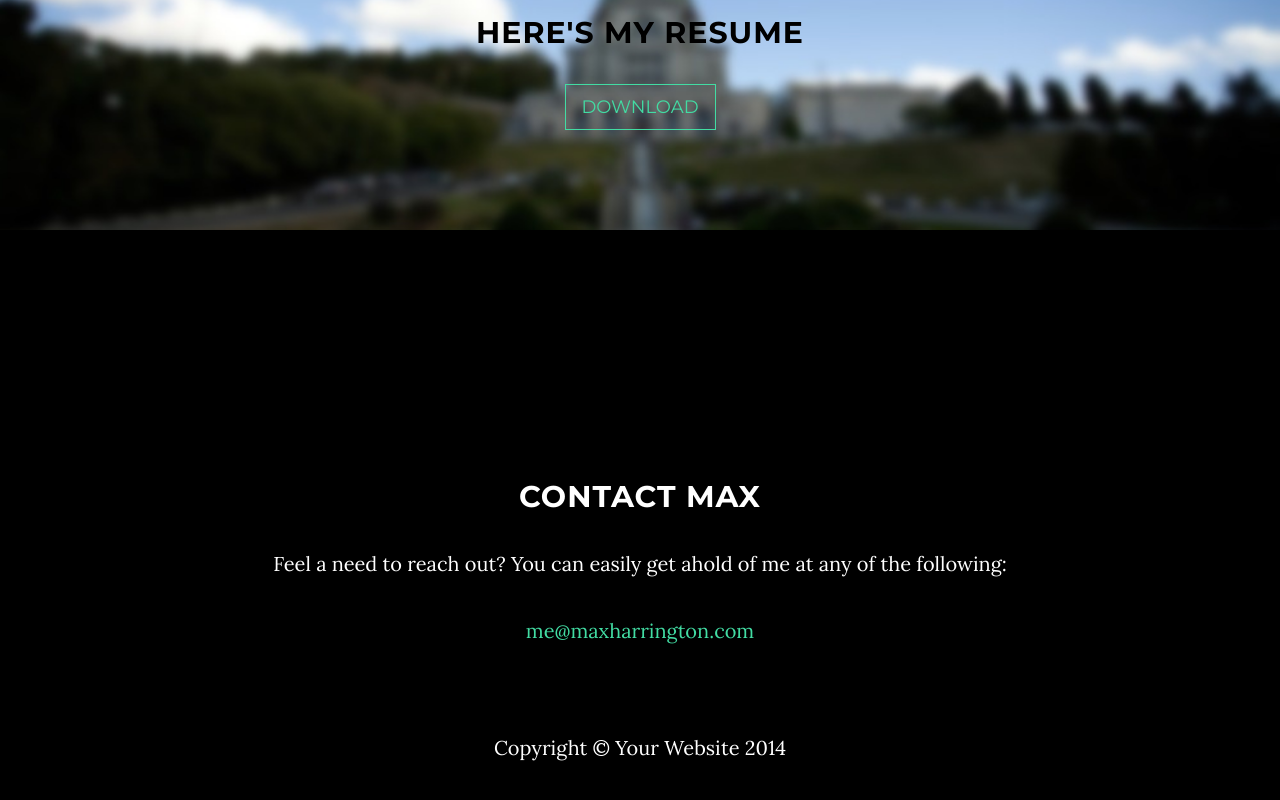
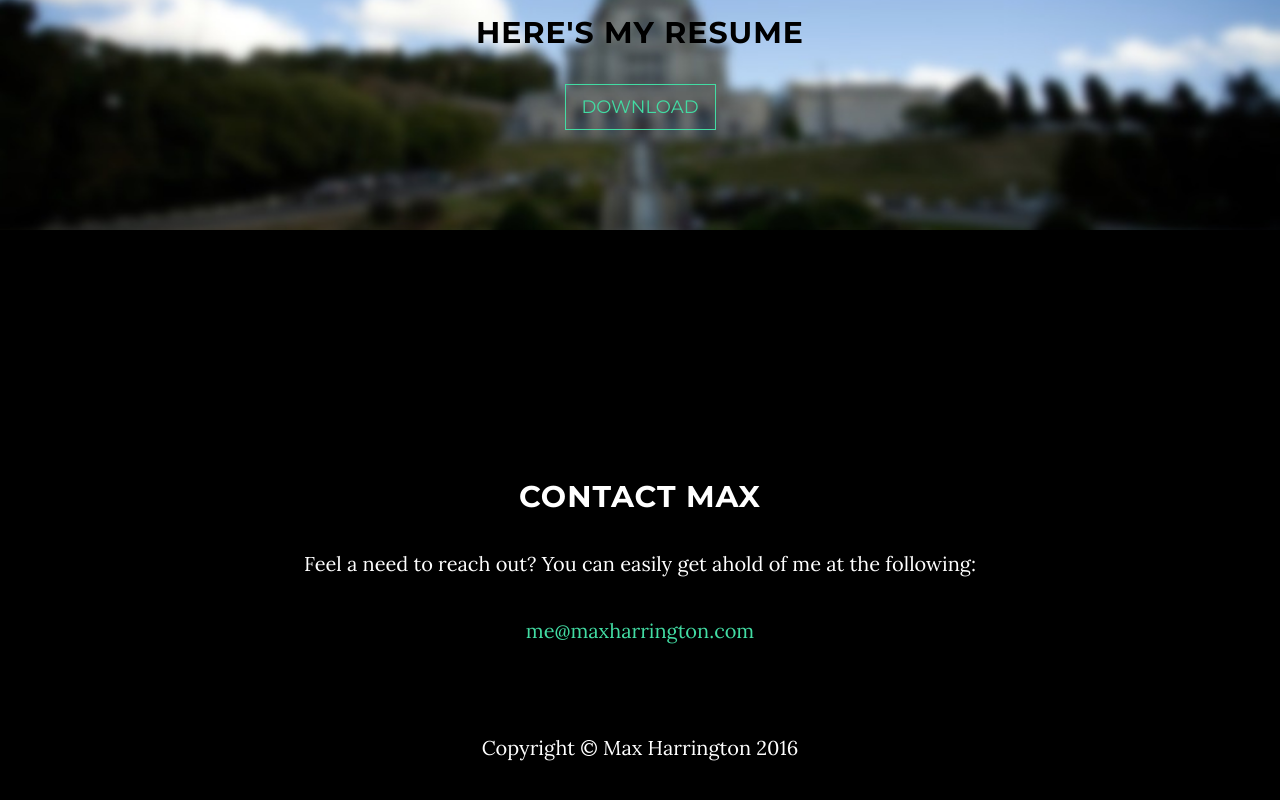
Before and after one commit to MaxHarrington/maxharrington.github.io, a plain HTML site: page index.html in a window 1280 px wide. Shown: the part 1909-2709 px from the top of the page. Drawn offline with Linux system fonts and the light colour scheme.

Commit message:
Added resume download, fixed contact info, and adjusted copyright

```diff
--- a/index.html
+++ b/index.html
@@ -109,7 +109,7 @@
             <div class="container">
                 <div class="col-lg-8 col-lg-offset-2">
                     <h2>Here's my resume</h2>
-                    <a href="http://startbootstrap.com/template-overviews/grayscale/" class="btn btn-default btn-lg">DOWNLOAD</a>
+                    <a href="assets/resume.pdf" class="btn btn-default btn-lg">DOWNLOAD</a>
                 </div>
             </div>
         </div>
@@ -120,7 +120,7 @@
         <div class="row">
             <div class="col-lg-8 col-lg-offset-2">
                 <h2>Contact Max</h2>
-                <p>Feel a need to reach out? You can easily get ahold of me at any of the following:</p>
+                <p>Feel a need to reach out? You can easily get ahold of me at the following:</p>
                 <p><a href="mailto:me@maxharrington.com">me@maxharrington.com</a>
                 </p>
             </div>
@@ -130,7 +130,7 @@
     <!-- Footer -->
     <footer>
         <div class="container text-center">
-            <p>Copyright &copy; Your Website 2014</p>
+            <p>Copyright &copy; Max Harrington 2016</p>
         </div>
     </footer>
 
```
Also changed, not shown: 1 other file.
